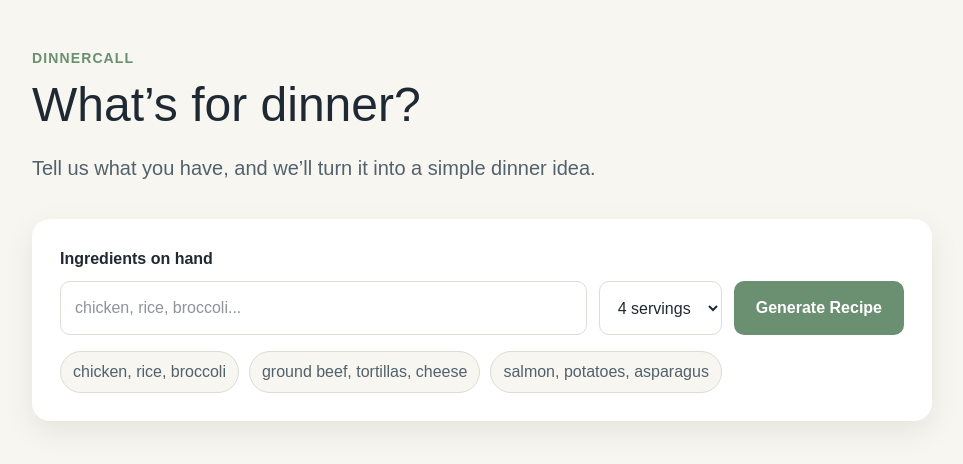
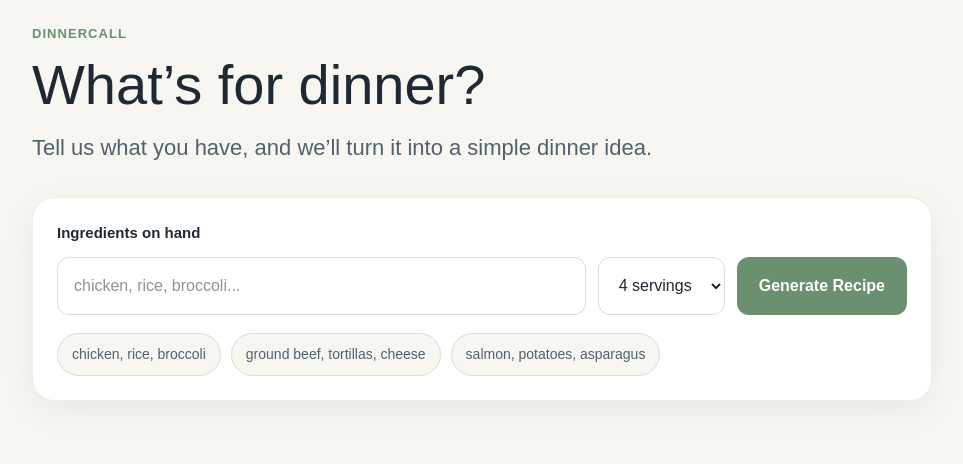
Before and after one commit to taskwrenchai/dinnercall, a Next.js app: page / in a window 1280 px wide. Shown: the top 464 px of the page, without its empty margins (158-1121 px from the left). Built offline with nearby package versions, Linux system fonts and the light colour scheme.

Commit message:
Finish Phase A polish

```diff
--- a/src/app/page.tsx
+++ b/src/app/page.tsx
@@ -30,6 +30,7 @@ export default function Home() {
 
     const updatedRecipes = [recipe, ...savedRecipes];
     setSavedRecipes(updatedRecipes);
+
     localStorage.setItem(
       "dinnercall_saved_recipes",
       JSON.stringify(updatedRecipes)
@@ -37,8 +38,12 @@ export default function Home() {
   };
 
   const deleteRecipe = (index: number) => {
-    const updatedRecipes = savedRecipes.filter((_, savedIndex) => savedIndex !== index);
+    const updatedRecipes = savedRecipes.filter(
+      (_, savedIndex) => savedIndex !== index
+    );
+
     setSavedRecipes(updatedRecipes);
+
     localStorage.setItem(
       "dinnercall_saved_recipes",
       JSON.stringify(updatedRecipes)
@@ -57,9 +62,12 @@ Ingredients:
 ${recipe.ingredients.map((item) => `- ${item}`).join("\n")}
 
 Instructions:
-${recipe.steps.map((step, index) => `${index + 1}. ${step}`).join("\n")}`;
+${recipe.steps
+  .map((step, index) => `${index + 1}. ${step}`)
+  .join("\n")}`;
 
     await navigator.clipboard.writeText(recipeText);
+
     setCopied(true);
 
     setTimeout(() => {
@@ -103,28 +111,47 @@ ${recipe.steps.map((step, index) => `${index + 1}. ${step}`).join("\n")}`;
         background: "#F7F6F1",
         color: "#1F2933",
         fontFamily: "Arial, sans-serif",
-        padding: "48px 24px",
+        padding: "24px 16px",
       }}
     >
-      <section style={{ maxWidth: "900px", margin: "0 auto" }}>
-        <div style={{ marginBottom: "36px" }}>
+      <section
+        style={{
+          maxWidth: "900px",
+          margin: "0 auto",
+        }}
+      >
+        <div style={{ marginBottom: "32px" }}>
           <p
             style={{
               color: "#6B8F71",
               fontWeight: "bold",
               letterSpacing: "0.08em",
               textTransform: "uppercase",
-              fontSize: "14px",
+              fontSize: "13px",
+              marginBottom: "12px",
             }}
           >
             DinnerCall
           </p>
 
-          <h1 style={{ fontSize: "48px", margin: "0 0 12px" }}>
+          <h1
+            style={{
+              fontSize: "clamp(36px, 7vw, 56px)",
+              lineHeight: "1.05",
+              margin: "0 0 16px",
+            }}
+          >
             What’s for dinner?
           </h1>
 
-          <p style={{ fontSize: "20px", color: "#52616B", maxWidth: "620px" }}>
+          <p
+            style={{
+              fontSize: "clamp(18px, 3vw, 22px)",
+              color: "#52616B",
+              maxWidth: "620px",
+              lineHeight: "1.6",
+            }}
+          >
             Tell us what you have, and we’ll turn it into a simple dinner idea.
           </p>
         </div>
@@ -132,23 +159,31 @@ ${recipe.steps.map((step, index) => `${index + 1}. ${step}`).join("\n")}`;
         <div
           style={{
             background: "#FFFFFF",
-            padding: "28px",
-            borderRadius: "18px",
-            boxShadow: "0 10px 30px rgba(0,0,0,0.08)",
+            padding: "24px",
+            borderRadius: "22px",
+            boxShadow: "0 10px 35px rgba(0,0,0,0.06)",
             marginBottom: "28px",
+            border: "1px solid #ECEEE9",
           }}
         >
           <label
             style={{
               display: "block",
               fontWeight: "bold",
-              marginBottom: "10px",
+              marginBottom: "12px",
+              fontSize: "15px",
             }}
           >
             Ingredients on hand
           </label>
 
-          <div style={{ display: "flex", gap: "12px", flexWrap: "wrap" }}>
+          <div
+            style={{
+              display: "flex",
+              gap: "12px",
+              flexWrap: "wrap",
+            }}
+          >
             <input
               type="text"
               placeholder="chicken, rice, broccoli..."
@@ -161,9 +196,9 @@ ${recipe.steps.map((step, index) => `${index + 1}. ${step}`).join("\n")}`;
               }}
               style={{
                 flex: "1",
-                minWidth: "260px",
-                padding: "14px",
-                borderRadius: "10px",
+                minWidth: "240px",
+                padding: "16px",
+                borderRadius: "12px",
                 border: "1px solid #D9DED6",
                 fontSize: "16px",
               }}
@@ -173,10 +208,11 @@ ${recipe.steps.map((step, index) => `${index + 1}. ${step}`).join("\n")}`;
               value={servings}
               onChange={(e) => setServings(e.target.value)}
               style={{
-                padding: "14px",
-                borderRadius: "10px",
+                padding: "16px",
+                borderRadius: "12px",
                 border: "1px solid #D9DED6",
                 fontSize: "16px",
+                background: "#FFFFFF",
               }}
             >
               <option value="2">2 servings</option>
@@ -188,14 +224,15 @@ ${recipe.steps.map((step, index) => `${index + 1}. ${step}`).join("\n")}`;
               onClick={handleClick}
               disabled={loading}
               style={{
-                padding: "14px 22px",
-                borderRadius: "10px",
+                padding: "16px 22px",
+                borderRadius: "12px",
                 border: "none",
                 background: "#6B8F71",
                 color: "white",
                 fontSize: "16px",
                 fontWeight: "bold",
                 cursor: loading ? "not-allowed" : "pointer",
+                minWidth: "170px",
               }}
             >
               {loading ? "Thinking..." : "Generate Recipe"}
@@ -204,7 +241,7 @@ ${recipe.steps.map((step, index) => `${index + 1}. ${step}`).join("\n")}`;
 
           <div
             style={{
-              marginTop: "16px",
+              marginTop: "18px",
               display: "flex",
               gap: "10px",
               flexWrap: "wrap",
@@ -219,12 +256,13 @@ ${recipe.steps.map((step, index) => `${index + 1}. ${step}`).join("\n")}`;
                 key={example}
                 onClick={() => setIngredients(example)}
                 style={{
-                  padding: "8px 12px",
+                  padding: "10px 14px",
                   borderRadius: "999px",
                   border: "1px solid #D9DED6",
                   background: "#F7F6F1",
                   color: "#52616B",
                   cursor: "pointer",
+                  fontSize: "14px",
                 }}
               >
                 {example}
@@ -234,7 +272,15 @@ ${recipe.steps.map((step, index) => `${index + 1}. ${step}`).join("\n")}`;
         </div>
 
         {error && (
-          <p style={{ color: "#B42318", fontWeight: "bold" }}>{error}</p>
+          <p
+            style={{
+              color: "#B42318",
+              fontWeight: "bold",
+              marginBottom: "24px",
+            }}
+          >
+            {error}
+          </p>
         )}
 
         {recipe && (
@@ -242,66 +288,112 @@ ${recipe.steps.map((step, index) => `${index + 1}. ${step}`).join("\n")}`;
             style={{
               background: "#FFFFFF",
               padding: "32px",
-              borderRadius: "18px",
-              boxShadow: "0 10px 30px rgba(0,0,0,0.08)",
+              borderRadius: "22px",
+              boxShadow: "0 10px 35px rgba(0,0,0,0.06)",
               marginBottom: "28px",
+              border: "1px solid #ECEEE9",
             }}
           >
             <p
               style={{
                 color: "#6B8F71",
                 fontWeight: "bold",
-                marginBottom: "8px",
+                marginBottom: "10px",
+                textTransform: "uppercase",
+                letterSpacing: "0.06em",
+                fontSize: "13px",
               }}
             >
               Tonight’s DinnerCall
             </p>
 
-            <h2 style={{ fontSize: "32px", marginTop: 0 }}>{recipe.name}</h2>
+            <h2
+              style={{
+                fontSize: "clamp(28px, 5vw, 42px)",
+                marginTop: 0,
+                marginBottom: "20px",
+                lineHeight: "1.1",
+              }}
+            >
+              {recipe.name}
+            </h2>
 
-            <h3>Why this works</h3>
-            <p style={{ color: "#52616B", lineHeight: "1.7" }}>{recipe.why}</p>
+            <h3 style={{ fontSize: "24px", marginBottom: "10px" }}>
+              Why this works
+            </h3>
 
-            <h3 style={{ marginTop: "32px", fontSize: "28px" }}>
+            <p
+              style={{
+                color: "#52616B",
+                lineHeight: "1.8",
+                fontSize: "17px",
+              }}
+            >
+              {recipe.why}
+            </p>
+
+            <h3
+              style={{
+                marginTop: "36px",
+                marginBottom: "12px",
+                fontSize: "24px",
+              }}
+            >
               Ingredients
             </h3>
 
             <ul
               style={{
                 paddingLeft: "24px",
-                marginTop: "16px",
-                lineHeight: "1.8",
+                lineHeight: "1.9",
+                fontSize: "17px",
               }}
             >
               {recipe.ingredients.map((item, index) => (
-                <li key={index}>{item}</li>
+                <li key={index} style={{ marginBottom: "6px" }}>
+                  {item}
+                </li>
               ))}
             </ul>
 
-            <h3 style={{ marginTop: "40px", fontSize: "28px" }}>
+            <h3
+              style={{
+                marginTop: "40px",
+                marginBottom: "12px",
+                fontSize: "24px",
+              }}
+            >
               Instructions
             </h3>
 
             <ol
               style={{
                 paddingLeft: "24px",
-                lineHeight: "1.8",
+                lineHeight: "1.9",
                 listStyleType: "decimal",
+                fontSize: "17px",
               }}
             >
               {recipe.steps.map((step, index) => (
-                <li key={index} style={{ marginBottom: "12px" }}>
+                <li key={index} style={{ marginBottom: "16px" }}>
                   {step}
                 </li>
               ))}
             </ol>
 
-            <div style={{ display: "flex", gap: "12px", flexWrap: "wrap", marginTop: "24px" }}>
+            <div
+              style={{
+                display: "flex",
+                gap: "12px",
+                flexWrap: "wrap",
+                marginTop: "28px",
+              }}
+            >
               <button
                 onClick={saveRecipe}
                 style={{
-                  padding: "12px 18px",
-                  borderRadius: "10px",
+                  padding: "14px 18px",
+                  borderRadius: "12px",
                   border: "none",
                   background: "#6B8F71",
                   color: "white",
@@ -316,8 +408,8 @@ ${recipe.steps.map((step, index) => `${index + 1}. ${step}`).join("\n")}`;
               <button
                 onClick={copyRecipe}
                 style={{
-                  padding: "12px 18px",
-                  borderRadius: "10px",
+                  padding: "14px 18px",
+                  borderRadius: "12px",
                   border: "1px solid #D9DED6",
                   background: "#FFFFFF",
                   color: "#1F2933",
@@ -337,11 +429,29 @@ ${recipe.steps.map((step, index) => `${index + 1}. ${step}`).join("\n")}`;
             style={{
               background: "#FFFFFF",
               padding: "28px",
-              borderRadius: "18px",
-              boxShadow: "0 10px 30px rgba(0,0,0,0.08)",
+              borderRadius: "22px",
+              boxShadow: "0 10px 35px rgba(0,0,0,0.06)",
+              border: "1px solid #ECEEE9",
             }}
           >
-            <h2 style={{ marginTop: 0 }}>Saved Recipes</h2>
+            <h2
+              style={{
+                marginTop: 0,
+                marginBottom: "8px",
+                fontSize: "32px",
+              }}
+            >
+              Saved Recipes
+            </h2>
+
+            <p
+              style={{
+                color: "#52616B",
+                marginBottom: "24px",
+              }}
+            >
+              Your favorite DinnerCalls.
+            </p>
 
             {savedRecipes.map((savedRecipe, index) => (
               <div
@@ -350,8 +460,9 @@ ${recipe.steps.map((step, index) => `${index + 1}. ${step}`).join("\n")}`;
                   display: "flex",
                   gap: "12px",
                   alignItems: "flex-start",
-                  padding: "16px 0",
-                  borderTop: index === 0 ? "none" : "1px solid #E5E7EB",
+                  padding: "18px 0",
+                  borderTop:
+                    index === 0 ? "none" : "1px solid #E5E7EB",
                 }}
               >
                 <button
@@ -365,10 +476,23 @@ ${recipe.steps.map((step, index) => `${index + 1}. ${step}`).join("\n")}`;
                     padding: 0,
                   }}
                 >
-                  <strong style={{ fontSize: "16px", color: "#1F2933" }}>
+                  <strong
+                    style={{
+                      fontSize: "18px",
+                      color: "#1F2933",
+                    }}
+                  >
                     {savedRecipe.name}
                   </strong>
-                  <p style={{ color: "#52616B", marginBottom: 0 }}>
+
+                  <p
+                    style={{
+                      color: "#52616B",
+                      marginBottom: 0,
+                      marginTop: "6px",
+                      lineHeight: "1.6",
+                    }}
+                  >
                     {savedRecipe.why}
                   </p>
                 </button>
@@ -376,8 +500,8 @@ ${recipe.steps.map((step, index) => `${index + 1}. ${step}`).join("\n")}`;
                 <button
                   onClick={() => deleteRecipe(index)}
                   style={{
-                    padding: "8px 10px",
-                    borderRadius: "8px",
+                    padding: "8px 12px",
+                    borderRadius: "10px",
                     border: "1px solid #E5E7EB",
                     background: "#FFFFFF",
                     color: "#B42318",
```
